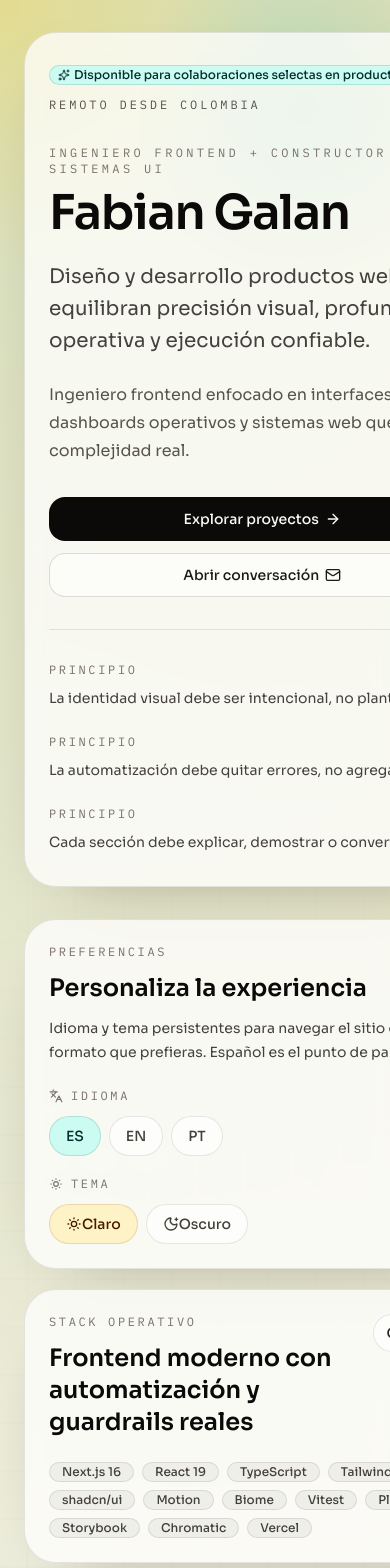
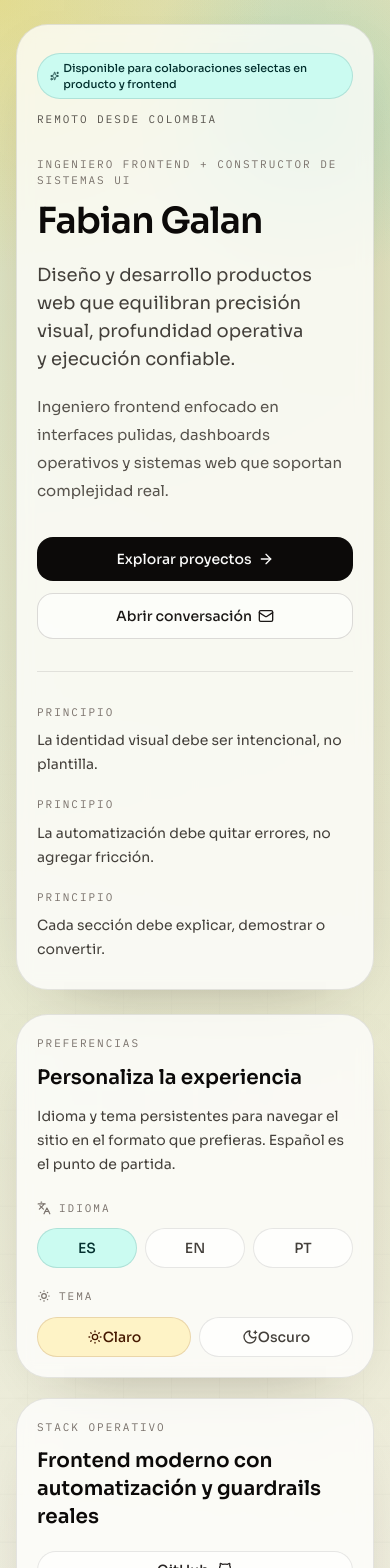
Before and after one commit to xkodigo1/kodigo_portfolio, a Next.js app: page / in a window 390 px wide. Shown: the top 1568 px of the page. Built offline with nearby package versions, Linux system fonts and the light colour scheme.

Commit message:
:bug: fix(mobile): tighten responsive layout and prevent overflow

```diff
--- a/src/app/globals.css
+++ b/src/app/globals.css
@@ -164,7 +164,7 @@
   }
 
   .surface-panel {
-    @apply rounded-[2rem] border border-stone-900/10 bg-white/75 shadow-[0_24px_70px_-48px_rgba(38,25,12,0.5)] backdrop-blur dark:border-white/10 dark:bg-white/6 dark:shadow-[0_24px_70px_-48px_rgba(7,14,24,0.88)];
+    @apply min-w-0 rounded-[2rem] border border-stone-900/10 bg-white/75 shadow-[0_24px_70px_-48px_rgba(38,25,12,0.5)] backdrop-blur dark:border-white/10 dark:bg-white/6 dark:shadow-[0_24px_70px_-48px_rgba(7,14,24,0.88)];
   }
 
   .grid-fade {
--- a/src/app/page.tsx
+++ b/src/app/page.tsx
@@ -28,13 +28,13 @@ const localeStorageKey = "kodigo-locale";
 const themeStorageKey = "kodigo-theme";
 
 const primaryCtaClass =
-  "inline-flex h-11 shrink-0 items-center justify-center gap-1.5 rounded-lg bg-stone-950 px-5 text-sm font-medium whitespace-nowrap text-stone-50 transition-all outline-none hover:bg-stone-800 dark:bg-teal-300 dark:text-stone-950 dark:hover:bg-teal-200";
+  "inline-flex min-h-11 w-full items-center justify-center gap-1.5 rounded-lg bg-stone-950 px-4 py-3 text-center text-sm font-medium text-stone-50 transition-all outline-none hover:bg-stone-800 sm:w-auto sm:px-5 sm:py-0 sm:whitespace-nowrap dark:bg-teal-300 dark:text-stone-950 dark:hover:bg-teal-200";
 
 const secondaryCtaClass =
-  "inline-flex h-11 shrink-0 items-center justify-center gap-1.5 rounded-lg border border-stone-900/15 bg-white/60 px-5 text-sm font-medium whitespace-nowrap text-stone-900 transition-all outline-none hover:bg-stone-100 dark:border-white/12 dark:bg-white/6 dark:text-stone-100 dark:hover:bg-white/10";
+  "inline-flex min-h-11 w-full items-center justify-center gap-1.5 rounded-lg border border-stone-900/15 bg-white/60 px-4 py-3 text-center text-sm font-medium text-stone-900 transition-all outline-none hover:bg-stone-100 sm:w-auto sm:px-5 sm:py-0 sm:whitespace-nowrap dark:border-white/12 dark:bg-white/6 dark:text-stone-100 dark:hover:bg-white/10";
 
 const preferenceButtonClass =
-  "inline-flex h-10 shrink-0 items-center justify-center rounded-full border px-4 text-sm font-medium transition-all outline-none";
+  "inline-flex min-h-10 items-center justify-center rounded-full border px-4 py-2 text-sm font-medium transition-all outline-none sm:min-h-10";
 
 function isLocale(value: string | null): value is Locale {
   return value === "es" || value === "en" || value === "pt";
@@ -81,36 +81,36 @@ export default function Home() {
         <div className="grid-fade h-full w-full" />
       </div>
 
-      <section className="mx-auto max-w-7xl px-6 pb-16 pt-8 md:px-10 md:pb-24 md:pt-12">
-        <div className="grid gap-8 lg:grid-cols-[1.08fr_0.92fr] lg:gap-12">
-          <Reveal className="surface-panel px-6 py-8 md:px-8 md:py-10" delay={0.05}>
-            <div className="flex flex-wrap items-center gap-3">
+      <section className="mx-auto max-w-7xl px-4 pb-14 pt-6 sm:px-6 sm:pb-16 sm:pt-8 md:px-10 md:pb-24 md:pt-12">
+        <div className="grid gap-6 lg:grid-cols-[1.08fr_0.92fr] lg:gap-12">
+          <Reveal className="surface-panel px-5 py-7 sm:px-6 sm:py-8 md:px-8 md:py-10" delay={0.05}>
+            <div className="flex min-w-0 flex-wrap items-start gap-3">
               <Badge
-                className="border-teal-900/15 bg-teal-100 text-teal-950 dark:border-teal-200/12 dark:bg-teal-300/14 dark:text-teal-100"
+                className="h-auto max-w-full justify-start whitespace-normal border-teal-900/15 bg-teal-100 px-3 py-1.5 text-[11px] leading-4 text-teal-950 sm:h-5 sm:whitespace-nowrap sm:px-2 sm:py-0.5 sm:text-xs dark:border-teal-200/12 dark:bg-teal-300/14 dark:text-teal-100"
                 variant="outline"
               >
                 <Sparkles className="size-3.5" />
                 {content.siteConfig.availability}
               </Badge>
-              <span className="font-mono text-xs uppercase tracking-[0.24em] text-stone-600 dark:text-stone-400">
+              <span className="font-mono text-[11px] uppercase tracking-[0.18em] text-stone-600 sm:text-xs sm:tracking-[0.24em] dark:text-stone-400">
                 {content.siteConfig.location}
               </span>
             </div>
 
-            <div className="mt-8 max-w-3xl space-y-6">
+            <div className="mt-7 max-w-3xl min-w-0 space-y-5 sm:mt-8 sm:space-y-6">
               <div className="space-y-3">
-                <p className="font-mono text-xs uppercase tracking-[0.28em] text-stone-500 dark:text-stone-500">
+                <p className="max-w-full font-mono text-[11px] uppercase tracking-[0.18em] text-stone-500 sm:text-xs sm:tracking-[0.28em] dark:text-stone-500">
                   {content.siteConfig.title}
                 </p>
-                <h1 className="text-balance text-5xl font-semibold tracking-tight text-stone-950 dark:text-stone-50 md:text-7xl">
+                <h1 className="text-balance text-4xl font-semibold tracking-tight text-stone-950 sm:text-5xl dark:text-stone-50 md:text-7xl">
                   {content.siteConfig.name}
                 </h1>
               </div>
 
-              <p className="max-w-2xl text-balance text-xl leading-8 text-stone-700 dark:text-stone-200 md:text-2xl">
+              <p className="max-w-2xl text-balance text-lg leading-7 text-stone-700 sm:text-xl sm:leading-8 dark:text-stone-200 md:text-2xl">
                 {content.siteConfig.heroBlurb}
               </p>
-              <p className="max-w-2xl text-pretty text-base leading-7 text-stone-600 dark:text-stone-400 md:text-lg">
+              <p className="max-w-2xl text-pretty text-[15px] leading-7 text-stone-600 sm:text-base dark:text-stone-400 md:text-lg">
                 {content.siteConfig.description}
               </p>
             </div>
@@ -128,10 +128,10 @@ export default function Home() {
 
             <Separator className="my-8 bg-stone-900/10 dark:bg-white/10" />
 
-            <div className="grid gap-6 sm:grid-cols-3">
+            <div className="grid gap-5 sm:grid-cols-3 sm:gap-6">
               {content.principles.map((principle) => (
                 <div key={principle} className="space-y-2">
-                  <p className="font-mono text-xs uppercase tracking-[0.22em] text-stone-500 dark:text-stone-500">
+                  <p className="font-mono text-[11px] uppercase tracking-[0.18em] text-stone-500 sm:text-xs sm:tracking-[0.22em] dark:text-stone-500">
                     {content.ui.principleLabel}
                   </p>
                   <p className="text-sm leading-6 text-stone-700 dark:text-stone-300">
@@ -142,14 +142,14 @@ export default function Home() {
             </div>
           </Reveal>
 
-          <Reveal className="grid gap-5" delay={0.12}>
-            <article className="surface-panel p-6 md:p-7">
+          <Reveal className="grid min-w-0 gap-5" delay={0.12}>
+            <article className="surface-panel p-5 sm:p-6 md:p-7">
               <div className="flex flex-col gap-6">
                 <div className="space-y-3">
-                  <p className="font-mono text-xs uppercase tracking-[0.22em] text-stone-500 dark:text-stone-500">
+                  <p className="font-mono text-[11px] uppercase tracking-[0.18em] text-stone-500 sm:text-xs sm:tracking-[0.22em] dark:text-stone-500">
                     {content.ui.controlsEyebrow}
                   </p>
-                  <h2 className="text-2xl font-semibold text-stone-950 dark:text-stone-50">
+                  <h2 className="text-xl font-semibold text-stone-950 sm:text-2xl dark:text-stone-50">
                     {content.ui.controlsTitle}
                   </h2>
                   <p className="text-sm leading-6 text-stone-700 dark:text-stone-400">
@@ -159,7 +159,7 @@ export default function Home() {
 
                 <div className="grid gap-5 md:grid-cols-2">
                   <div className="space-y-3">
-                    <div className="flex items-center gap-2 text-xs font-mono uppercase tracking-[0.22em] text-stone-500 dark:text-stone-500">
+                    <div className="flex items-center gap-2 text-[11px] font-mono uppercase tracking-[0.18em] text-stone-500 sm:text-xs sm:tracking-[0.22em] dark:text-stone-500">
                       <Languages className="size-3.5" />
                       {content.ui.languageLabel}
                     </div>
@@ -173,6 +173,7 @@ export default function Home() {
                             key={option.code}
                             className={cn(
                               preferenceButtonClass,
+                              "min-w-[4.5rem] flex-1 sm:min-w-0 sm:flex-none",
                               selected
                                 ? "border-teal-900/15 bg-teal-100 text-teal-950 dark:border-teal-200/12 dark:bg-teal-300/14 dark:text-teal-100"
                                 : "border-stone-900/10 bg-white/65 text-stone-700 hover:bg-stone-100 dark:border-white/10 dark:bg-white/6 dark:text-stone-300 dark:hover:bg-white/10",
@@ -189,7 +190,7 @@ export default function Home() {
                   </div>
 
                   <div className="space-y-3">
-                    <div className="flex items-center gap-2 text-xs font-mono uppercase tracking-[0.22em] text-stone-500 dark:text-stone-500">
+                    <div className="flex items-center gap-2 text-[11px] font-mono uppercase tracking-[0.18em] text-stone-500 sm:text-xs sm:tracking-[0.22em] dark:text-stone-500">
                       {isDark ? (
                         <MoonStar className="size-3.5" />
                       ) : (
@@ -202,6 +203,7 @@ export default function Home() {
                         aria-pressed={!isDark}
                         className={cn(
                           preferenceButtonClass,
+                          "flex-1 sm:flex-none",
                           !isDark
                             ? "border-amber-900/15 bg-amber-100 text-amber-950 dark:border-amber-200/12 dark:bg-amber-300/14 dark:text-amber-100"
                             : "border-stone-900/10 bg-white/65 text-stone-700 hover:bg-stone-100 dark:border-white/10 dark:bg-white/6 dark:text-stone-300 dark:hover:bg-white/10",
@@ -216,6 +218,7 @@ export default function Home() {
                         aria-pressed={isDark}
                         className={cn(
                           preferenceButtonClass,
+                          "flex-1 sm:flex-none",
                           isDark
                             ? "border-teal-900/15 bg-teal-100 text-teal-950 dark:border-teal-200/12 dark:bg-teal-300/14 dark:text-teal-100"
                             : "border-stone-900/10 bg-white/65 text-stone-700 hover:bg-stone-100 dark:border-white/10 dark:bg-white/6 dark:text-stone-300 dark:hover:bg-white/10",
@@ -232,18 +235,18 @@ export default function Home() {
               </div>
             </article>
 
-            <article className="surface-panel overflow-hidden p-6 md:p-7">
-              <div className="flex items-start justify-between gap-4">
-                <div>
-                  <p className="font-mono text-xs uppercase tracking-[0.22em] text-stone-500 dark:text-stone-500">
+            <article className="surface-panel overflow-hidden p-5 sm:p-6 md:p-7">
+              <div className="flex flex-col items-start gap-5 sm:flex-row sm:justify-between">
+                <div className="min-w-0">
+                  <p className="font-mono text-[11px] uppercase tracking-[0.18em] text-stone-500 sm:text-xs sm:tracking-[0.22em] dark:text-stone-500">
                     {content.ui.operatingStackEyebrow}
                   </p>
-                  <h2 className="mt-3 text-2xl font-semibold text-stone-950 dark:text-stone-50">
+                  <h2 className="mt-3 text-xl font-semibold text-stone-950 sm:text-2xl dark:text-stone-50">
                     {content.ui.operatingStackTitle}
                   </h2>
                 </div>
                 <a
-                  className="inline-flex items-center gap-2 rounded-full border border-stone-900/10 bg-white/60 px-3 py-2 text-sm font-medium text-stone-800 transition hover:bg-white dark:border-white/10 dark:bg-white/6 dark:text-stone-100 dark:hover:bg-white/10"
+                  className="inline-flex w-full items-center justify-center gap-2 rounded-full border border-stone-900/10 bg-white/60 px-3 py-2 text-sm font-medium text-stone-800 transition hover:bg-white sm:w-auto dark:border-white/10 dark:bg-white/6 dark:text-stone-100 dark:hover:bg-white/10"
                   href={content.siteConfig.githubUrl}
                   rel="noreferrer"
                   target="_blank"
@@ -265,16 +268,16 @@ export default function Home() {
               </div>
             </article>
 
-            <div className="grid gap-5 md:grid-cols-3">
+            <div className="grid gap-4 sm:gap-5 md:grid-cols-3">
               {content.timeline.map((entry) => (
                 <article
                   key={entry.label}
-                  className="surface-panel min-h-44 px-5 py-6 md:min-h-52 md:px-6"
+                  className="surface-panel min-h-36 px-5 py-5 sm:min-h-44 sm:py-6 md:min-h-52 md:px-6"
                 >
-                  <p className="font-mono text-xs uppercase tracking-[0.22em] text-stone-500 dark:text-stone-500">
+                  <p className="font-mono text-[11px] uppercase tracking-[0.18em] text-stone-500 sm:text-xs sm:tracking-[0.22em] dark:text-stone-500">
                     {entry.label}
                   </p>
-                  <p className="mt-5 text-xl font-semibold text-stone-950 dark:text-stone-50">
+                  <p className="mt-4 text-lg font-semibold text-stone-950 sm:mt-5 sm:text-xl dark:text-stone-50">
                     {entry.value}
                   </p>
                 </article>
@@ -284,7 +287,7 @@ export default function Home() {
         </div>
       </section>
 
-      <section className="mx-auto max-w-7xl px-6 py-10 md:px-10 md:py-14">
+      <section className="mx-auto max-w-7xl px-4 py-9 sm:px-6 sm:py-10 md:px-10 md:py-14">
         <Reveal>
           <SectionHeading
             eyebrow={content.ui.capabilitiesEyebrow}
@@ -292,14 +295,14 @@ export default function Home() {
             title={content.ui.capabilitiesTitle}
           />
         </Reveal>
-        <div className="mt-8 grid gap-5 md:grid-cols-2 xl:grid-cols-4">
+        <div className="mt-8 grid gap-4 sm:gap-5 md:grid-cols-2 xl:grid-cols-4">
           {content.capabilityGroups.map((group, index) => (
             <Reveal key={group.title} delay={0.05 * (index + 1)}>
-              <article className="surface-panel h-full px-6 py-6">
-                <p className="font-mono text-xs uppercase tracking-[0.22em] text-stone-500 dark:text-stone-500">
+              <article className="surface-panel h-full px-5 py-5 sm:px-6 sm:py-6">
+                <p className="font-mono text-[11px] uppercase tracking-[0.18em] text-stone-500 sm:text-xs sm:tracking-[0.22em] dark:text-stone-500">
                   0{index + 1}
                 </p>
-                <h3 className="mt-4 text-2xl font-semibold text-stone-950 dark:text-stone-50">
+                <h3 className="mt-4 text-xl font-semibold text-stone-950 sm:text-2xl dark:text-stone-50">
                   {group.title}
                 </h3>
                 <p className="mt-3 text-sm leading-6 text-stone-700 dark:text-stone-300">
@@ -311,7 +314,7 @@ export default function Home() {
         </div>
       </section>
 
-      <section className="mx-auto max-w-7xl px-6 py-10 md:px-10 md:py-14" id="work">
+      <section className="mx-auto max-w-7xl px-4 py-9 sm:px-6 sm:py-10 md:px-10 md:py-14" id="work">
         <Reveal>
           <SectionHeading
             eyebrow={content.ui.selectedWorkEyebrow}
@@ -319,7 +322,7 @@ export default function Home() {
             title={content.ui.selectedWorkTitle}
           />
         </Reveal>
-        <div className="mt-8 grid gap-6 lg:grid-cols-3">
+        <div className="mt-8 grid gap-5 sm:gap-6 lg:grid-cols-3">
           {content.featuredProjects.map((project, index) => (
             <Reveal key={project.title} delay={0.06 * (index + 1)}>
               <ProjectCard {...project} ctaLabel={project.ctaLabel ?? content.ui.projectButton} />
@@ -328,21 +331,21 @@ export default function Home() {
         </div>
       </section>
 
-      <section className="mx-auto max-w-7xl px-6 py-10 md:px-10 md:py-14">
-        <div className="grid gap-8 lg:grid-cols-[0.95fr_1.05fr] lg:gap-10">
-          <Reveal className="surface-panel px-6 py-7 md:px-8 md:py-8">
+      <section className="mx-auto max-w-7xl px-4 py-9 sm:px-6 sm:py-10 md:px-10 md:py-14">
+        <div className="grid gap-6 lg:grid-cols-[0.95fr_1.05fr] lg:gap-10">
+          <Reveal className="surface-panel px-5 py-6 sm:px-6 sm:py-7 md:px-8 md:py-8">
             <SectionHeading
               eyebrow={content.ui.processEyebrow}
               summary={content.ui.processSummary}
               title={content.ui.processTitle}
             />
-            <div className="mt-6 inline-flex items-center gap-2 rounded-full border border-stone-900/10 bg-white/70 px-4 py-2 text-sm text-stone-700 dark:border-white/10 dark:bg-white/6 dark:text-stone-200">
+            <div className="mt-6 inline-flex w-full items-center justify-center gap-2 rounded-full border border-stone-900/10 bg-white/70 px-4 py-2 text-center text-sm text-stone-700 sm:w-auto dark:border-white/10 dark:bg-white/6 dark:text-stone-200">
               {content.ui.processBadge}
               <MoveRight className="size-4" />
             </div>
           </Reveal>
 
-          <div className="grid gap-5 md:grid-cols-2">
+          <div className="grid gap-4 sm:gap-5 md:grid-cols-2">
             {content.processSteps.map((step, index) => (
               <Reveal key={step.title} delay={0.06 * (index + 1)}>
                 <ProcessStep
--- a/src/components/sections/section-heading.tsx
+++ b/src/components/sections/section-heading.tsx
@@ -18,7 +18,7 @@ export function SectionHeading({ align = "left", eyebrow, summary, title }: Sect
         {eyebrow}
       </Badge>
       <div className="space-y-3">
-        <h2 className="text-balance text-3xl font-semibold tracking-tight text-stone-950 dark:text-stone-50 md:text-4xl">
+        <h2 className="text-balance text-2xl font-semibold tracking-tight text-stone-950 sm:text-3xl dark:text-stone-50 md:text-4xl">
           {title}
         </h2>
         <p className="text-pretty text-base leading-7 text-stone-700 dark:text-stone-300 md:text-lg">
```
Also changed, not shown: src/components/sections/contact-strip.tsx (+10 -8 lines), src/components/sections/process-step.tsx (+5 -3 lines).
